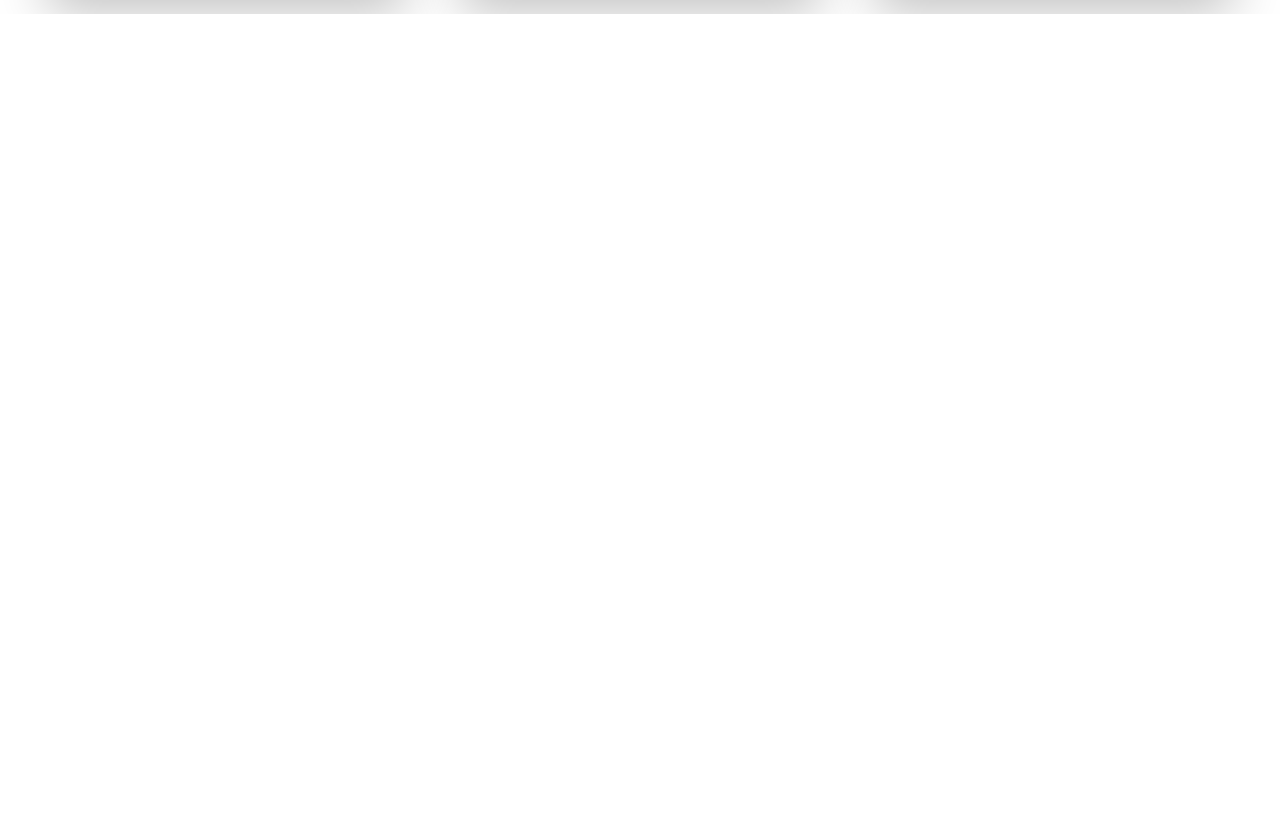
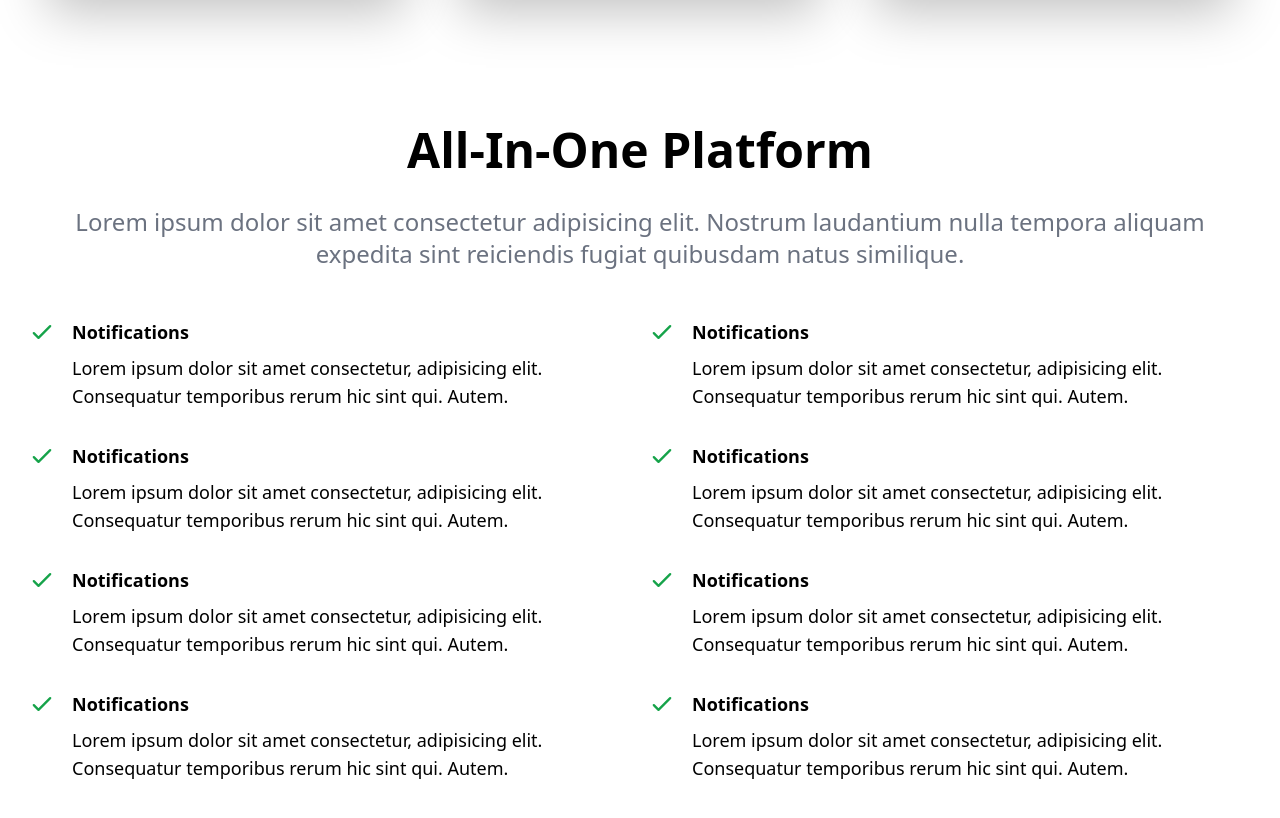
Before and after one commit to Hasanat902/tech-brand-react, a React (Create React App) app: page / in a window 1280 px wide. Shown: the part 2168-2986 px from the top of the page. Before the commit the page ends 2182 px from the top, so only its background shows below. Built offline with nearby package versions, Linux system fonts and the light colour scheme.

Commit message:
added notifications sections

```diff
--- a/src/App.js
+++ b/src/App.js
@@ -1,5 +1,6 @@
 import './App.css';
 import About from './components/About';
+import AllInOne from './components/AllInOne';
 import Hero from './components/Hero';
 import Navbar from './components/Navbar';
 import Support from './components/Support';
@@ -11,6 +12,7 @@
       <Hero></Hero>
       <About></About>
       <Support></Support>
+      <AllInOne></AllInOne>
     </>
   );
 }
--- /dev/null
+++ b/src/components/AllInOne.jsx
@@ -0,0 +1,91 @@
+import React from 'react';
+import {CheckIcon} from '@heroicons/react/outline';
+
+const AllInOne = () => {
+    return (
+        <div className='w-full my-32'>
+            <div className='max-w-[1240px] mx-auto px-2'>
+                <h2 className='text-5xl font-bold text-center'>All-In-One Platform</h2>
+                <p className='text-2xl py-8 text-gray-500 text-center'>Lorem ipsum dolor sit amet consectetur adipisicing elit. Nostrum laudantium nulla tempora aliquam expedita sint reiciendis fugiat quibusdam natus similique.</p>
+
+
+                <div className='grid sm:grid-cols-2 lg:grid-cols-2 gap-4 pt-4'>
+                    <div className='flex'>
+                        <div>
+                            <CheckIcon className='w-7 mr-4 text-green-600'></CheckIcon>
+                        </div>
+                        <div>
+                            <h3 className='font-bold text-lg'>Notifications</h3>
+                            <p className='text-lg pt-2 pb-4'>Lorem ipsum dolor sit amet consectetur, adipisicing elit. Consequatur temporibus rerum hic sint qui. Autem.</p>
+                        </div>
+                    </div>
+                    <div className='flex'>
+                        <div>
+                            <CheckIcon className='w-7 mr-4 text-green-600'></CheckIcon>
+                        </div>
+                        <div>
+                            <h3 className='font-bold text-lg'>Notifications</h3>
+                            <p className='text-lg pt-2 pb-4'>Lorem ipsum dolor sit amet consectetur, adipisicing elit. Consequatur temporibus rerum hic sint qui. Autem.</p>
+                        </div>
+                    </div>
+                    <div className='flex'>
+                        <div>
+                            <CheckIcon className='w-7 mr-4 text-green-600'></CheckIcon>
+                        </div>
+                        <div>
+                            <h3 className='font-bold text-lg'>Notifications</h3>
+                            <p className='text-lg pt-2 pb-4'>Lorem ipsum dolor sit amet consectetur, adipisicing elit. Consequatur temporibus rerum hic sint qui. Autem.</p>
+                        </div>
+                    </div>
+                    <div className='flex'>
+                        <div>
+                            <CheckIcon className='w-7 mr-4 text-green-600'></CheckIcon>
+                        </div>
+                        <div>
+                            <h3 className='font-bold text-lg'>Notifications</h3>
+                            <p className='text-lg pt-2 pb-4'>Lorem ipsum dolor sit amet consectetur, adipisicing elit. Consequatur temporibus rerum hic sint qui. Autem.</p>
+                        </div>
+                    </div>
+                    <div className='flex'>
+                        <div>
+                            <CheckIcon className='w-7 mr-4 text-green-600'></CheckIcon>
+                        </div>
+                        <div>
+                            <h3 className='font-bold text-lg'>Notifications</h3>
+                            <p className='text-lg pt-2 pb-4'>Lorem ipsum dolor sit amet consectetur, adipisicing elit. Consequatur temporibus rerum hic sint qui. Autem.</p>
+                        </div>
+                    </div>
+                    <div className='flex'>
+                        <div>
+                            <CheckIcon className='w-7 mr-4 text-green-600'></CheckIcon>
+                        </div>
+                        <div>
+                            <h3 className='font-bold text-lg'>Notifications</h3>
+                            <p className='text-lg pt-2 pb-4'>Lorem ipsum dolor sit amet consectetur, adipisicing elit. Consequatur temporibus rerum hic sint qui. Autem.</p>
+                        </div>
+                    </div>
+                    <div className='flex'>
+                        <div>
+                            <CheckIcon className='w-7 mr-4 text-green-600'></CheckIcon>
+                        </div>
+                        <div>
+                            <h3 className='font-bold text-lg'>Notifications</h3>
+                            <p className='text-lg pt-2 pb-4'>Lorem ipsum dolor sit amet consectetur, adipisicing elit. Consequatur temporibus rerum hic sint qui. Autem.</p>
+                        </div>
+                    </div>
+                    <div className='flex'>
+                        <div>
+                            <CheckIcon className='w-7 mr-4 text-green-600'></CheckIcon>
+                        </div>
+                        <div>
+                            <h3 className='font-bold text-lg'>Notifications</h3>
+                            <p className='text-lg pt-2 pb-4'>Lorem ipsum dolor sit amet consectetur, adipisicing elit. Consequatur temporibus rerum hic sint qui. Autem.</p>
+                        </div>
+                    </div>
+                </div>
+            </div>
+        </div>
+    );
+};
+
+export default AllInOne;
--- a/src/components/Support.jsx
+++ b/src/components/Support.jsx
@@ -7,7 +7,7 @@
 
 const Support = () => {
     return (
-        <div className='w-full h-screen mt-24'>
+        <div className='w-full mt-24'>
             <div className='w-full h-[700px] bg-gray-900/90 absolute'>
                 <img className='w-full h-full object-cover mix-blend-overlay' src={supportImg} alt="" />
             </div>
```
